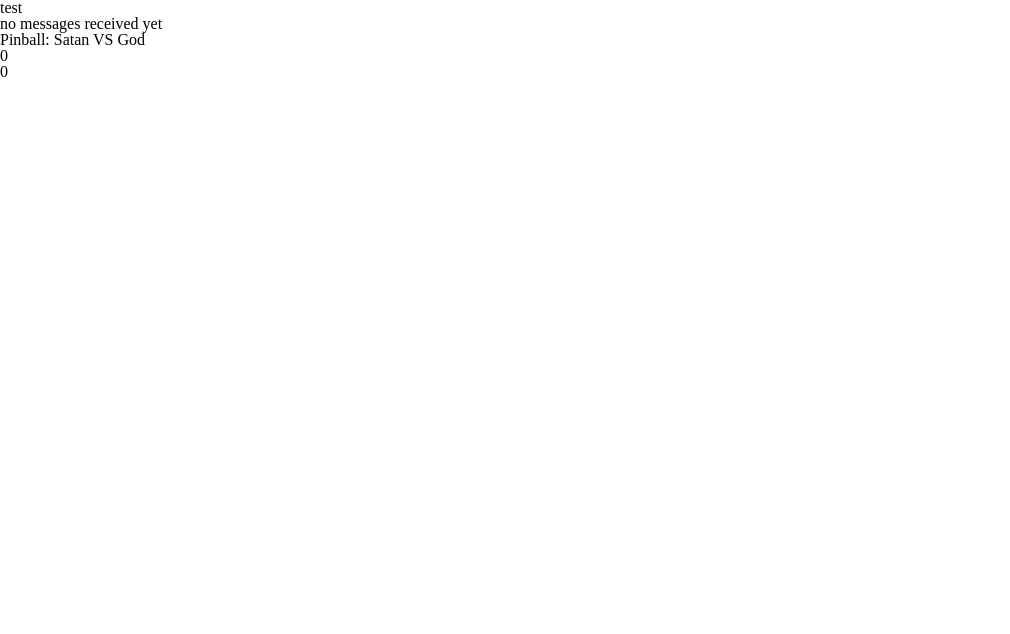
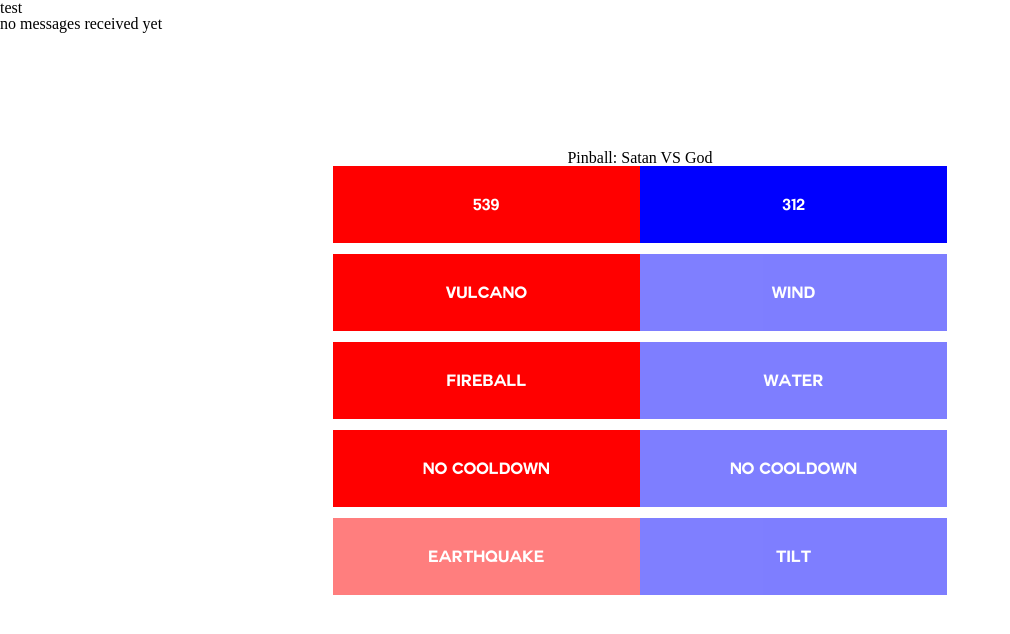
Before and after one commit to BastiaanAndriessen/EXP_WORKSHOP, a website: page server_god/public/index.html in a window 1280 px wide. Shown: the whole page, without its empty margins (0-1010 px from the left). Drawn offline with nearby package versions, Linux system fonts and the light colour scheme; no server answers.

Commit message:
2 werkende servers

```diff
--- a/server_god/app.js
+++ b/server_god/app.js
@@ -136,18 +136,18 @@ board.on('ready', function() {
 
 var currentServerPort = 1337;
 var opponentServerPort = 1336;
-var playerIp = "172.30.33.174";
-var opponentIp = "172.30.33.174";
+var playerIp = "172.30.33.178";
+var opponentIp = "172.30.33.178";
 
 var leapMotionDataReceived = 0;
 
 var express = require('express');
 var app = express();
 var server = require('http').createServer(app);
-var io = io = require('socket.io').listen(server);
+var io = require('socket.io').listen(server);
 
-var zmq = require('zmq');
-var sock = zmq.socket('push');
+//var zmq = require('zmq');
+//var sock = zmq.socket('push');
 
 var webSocket = require('ws');
 var ws = new webSocket('ws://127.0.0.1:6437');
@@ -157,16 +157,38 @@ app.get(playerIp+':'+currentServerPort, function(req, res){
     res.sendfile(__dirname + '/public/index.html');
 });
 
-//establish opponent server connection
-sock.bindSync('tcp://'+opponentIp+':'+opponentServerPort);
-console.log('[app.js] god server: producer bound to port: '+opponentServerPort);
+//client connection
+var clientio = require('socket.io-client');
+console.log('[app.js] server god: satan server http://'+opponentIp+':'+opponentServerPort);
+var client = clientio.connect('http://'+opponentIp+':'+opponentServerPort);
 
-//client connection
-ws.on('message', function(data, flags) {
-    frame = JSON.parse(data);
-    console.log('[app.js] server god. received leap data: '+frame+'. Sending data to other server');
-    //send data to other server
-    sock.send(frame);
+client.on('connect', function(){
+    console.log('[app.js] server god connected to opponent server');
+
+    ws.on('message', function(data, flags) {
+        frame = JSON.parse(data);
+        console.log('[app.js] server god. received leap data: '+frame+'. Sending data to other server');
+        //send data to other server
+        //sock.send(frame);
+
+        //io.sockets.emit('message', "leap motion data send");
+        client.emit('LEAP_DATA', { my: 'data from leap' });
+    });
+
+    /*setInterval(function(e){
+        client.emit('LEAP_DATA', { my: 'data from interval: '+Math.round(Math.random()*100)/100 });
+    }, 3000);*/
+
+    client.on('GOD_DATA', function(data){
+        console.log('[app.js] server god. received score data');
+    });
 });
 
+/*io.sockets.on('connection', function (socket) {
+    console.log('connection');
+    socket.on('server custom event', function (data) {
+        console.log('serverserver data', data);
+    });
+});*/
+
 server.listen(currentServerPort);
--- a/server_god/public/index.html
+++ b/server_god/public/index.html
@@ -15,23 +15,31 @@
     <div id="received_messages">
         <p id="no_message">no messages received yet</p>
     </div>
-    <div id="container">
+    <div id="container" class="center">
+        <hgroup class="center">
             <h1>Pinball: Satan VS God</h1>
+        </hgroup>
+        <div id="ability_panel" class="center">
             <div id="score">
-            <p>0</p>
-            <p>0</p>
+                <p class="satan active">539</p>
+                <p class="god active">312</p>
             </div>
             <div id="ability_1">
-
+                <p class="satan active">vulcano</p>
+                <p class="god inactive">wind</p>
             </div>
             <div id="ability_2">
-
+                <p class="satan active">fireball</p>
+                <p class="god inactive">water</p>
             </div>
             <div id="ability_3">
-
+                <p class="satan active">no cooldown</p>
+                <p class="god inactive">no cooldown</p>
             </div>
             <div id="ability_4">
-
+                <p class="satan inactive">earthquake</p>
+                <p class="god inactive">tilt</p>
+            </div>
         </div>
     </div>
 </body>
--- a/server_god/public/sass/all.scss
+++ b/server_god/public/sass/all.scss
@@ -1,6 +1,17 @@
 //Import compass properties
 @import "compass/reset";
 @import "compass";
+
+@font-face{
+  font-family: 'COUTURE';
+  src: url('../assets/font/couture-bold-webfont.eot');
+  src: url('../assets/font/couture-bold-webfont.eot') format('embedded-opentype'),
+  url('../assets/font/couture-bold-webfont.woff') format('woff'),
+  url('../assets/font/couture-bold-webfont.ttf') format('truetype'),
+  url('../assets/font/couture-bold-webfont.svg') format('svg');
+  font-weight: normal;
+  font-style: normal;
+}
 
 html{
   height: 100%;
@@ -11,5 +22,64 @@ html{
     border: 0;
     margin: 0;
     padding: 0;
+
+    #container{
+      width: 1024px;
+      height:768px;
+      position:absolute;
+      left:50%;
+      top:50%;
+      margin:-250px 0 0 -512px;
+
+      hgroup{
+        width: 80%;
+
+        h1{
+          text-align: center;
+        }
+      }
+
+      #ability_panel{
+        width: 60%;
+
+        div{
+          height: 5em;
+          width: 100%;
+          margin-bottom: .5em;
+        }
+
+        p{
+          font-family: 'COUTURE';
+          color: white;
+          width: 50%;
+          padding-top: 5%;
+          padding-bottom: 5%;
+          display: block;
+          text-align: center;
+          float: left;
+        }
+
+        .satan{
+          background-color: rgb(255,0,0);
+        }
+
+        .god{
+          background-color: rgb(0,0,255);
+        }
+
+        .active{
+          opacity: 1;
+        }
+
+        .inactive{
+          opacity: 0.5;
+        }
+      }
+    }
+  }
+
+  .center{
+    margin-left:auto;
+    margin-right: auto;
   }
 }
--- a/server_satan/app.js
+++ b/server_satan/app.js
@@ -1,14 +1,14 @@
 var currentServerPort = 1336;
 var opponentServerPort = 1337;
-var playerIp = "172.30.33.174";
-var opponentIp = "172.30.33.174";
+var playerIp = "172.30.33.178";
+var opponentIp = "172.30.33.178";
 
 var messageId = 0;
 
 var express = require('express');
 var app = express();
 var server = require('http').createServer(app);
-var io = io = require('socket.io').listen(server);
+var io = require('socket.io').listen(server);
 
 var zmq = require('zmq');
 var sock = zmq.socket('pull');
@@ -348,14 +348,50 @@ app.get('http://'+playerIp+':'+currentServerPort, function(req, res){
 });*/
 
 //receive data from other server
-sock.connect('tcp://'+playerIp+':'+currentServerPort);
+/*sock.connect('tcp://'+playerIp+':'+currentServerPort);
 console.log('[app.js] satan server: worker connected to port:'+currentServerPort);
 
 sock.on('message', function(msg){
     //client connection
     leapMotionDataReceived++;
-    console.log('[app.js] satan server: received data: %s', msg.toString()+' '+leapMotionDataReceived);
+    //console.log('[app.js] satan server: received data: %s', msg.toString()+' '+leapMotionDataReceived);
     io.sockets.emit('message', "leap motion data received: "+leapMotionDataReceived);
+});*/
+
+
+//connect to opponent server
+/*client.on('connect', function(){
+    console.log('[app.js] server satan connected to opponent server');
+
+    //connect to client
+    io.sockets.on('connection', function (socket) {
+        //catch client events
+        socket.on('client', function(data) {
+            console.log('clientserver data', data);
+            //send data to opponent server
+            client.emit('server custom event', { my: 'data' });
+        });
+    });
+});*/
+
+io.sockets.on('connection', function (socket) {
+    console.log('[app.js] satan server. connection established.');
+
+    socket.on('LEAP_DATA', function (data) {
+        console.log('satan server. received leap data', data);
+        io.sockets.emit('leap', "leap motion data received: "+leapMotionDataReceived);
+        leapMotionDataReceived++;
+    });
+
+    setInterval(function(e){
+        socket.emit('GOD_DATA', 'score: '+Math.round(Math.random()*100)/100);
+    }, 3000);
 });
 
+/*var socket = io.connect(':'+opponentServerPort);
+socket.on('message', function(data){
+    console.log('[app.js] satan server: received leap motion data opponent');
+    io.sockets.emit('message', "leap motion data received: "+leapMotionDataReceived);
+});*/
+
 server.listen(currentServerPort);
--- a/server_satan/package.json
+++ b/server_satan/package.json
@@ -9,6 +9,7 @@
         "ws": "latest",
 		"express": "latest",
 		"socket.io": "latest",
+        "socket.io-client": "latest",
         "zmq": "latest",
         "speaker": "latest",
         "player": "latest"
--- a/server_satan/public/js/client.js
+++ b/server_satan/public/js/client.js
@@ -4,7 +4,7 @@ function init()
 {
     var socket = io.connect(':1336');
 
-    socket.on('message', function(data){
+    socket.on('leap', function(data){
         updateMessageLog(data);
     });
 }
```
Also changed, not shown: server_god/public/assets/font/couture-bold-webfont.ttf (added), server_god/public/assets/font/couture-bold-webfont.woff (added), server_god/public/sass/all.css, server_god/public/stylesheets/all.css, 2 other files. Lines whose indentation alone changed are shown as unchanged.
